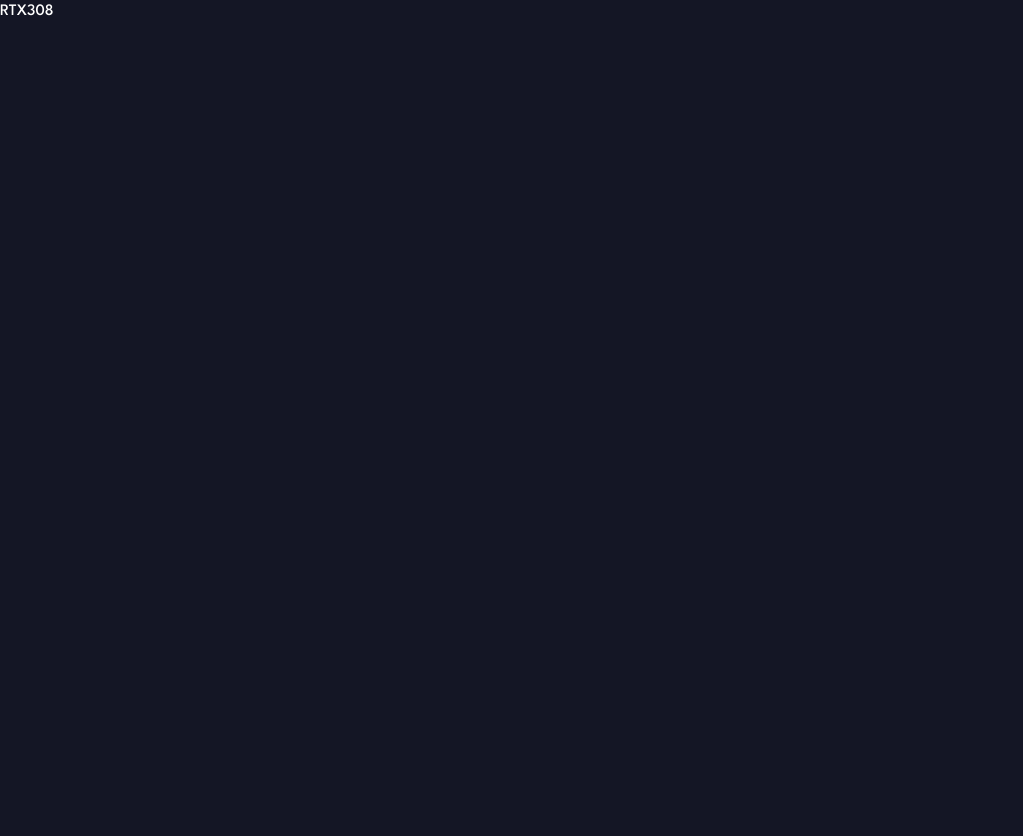
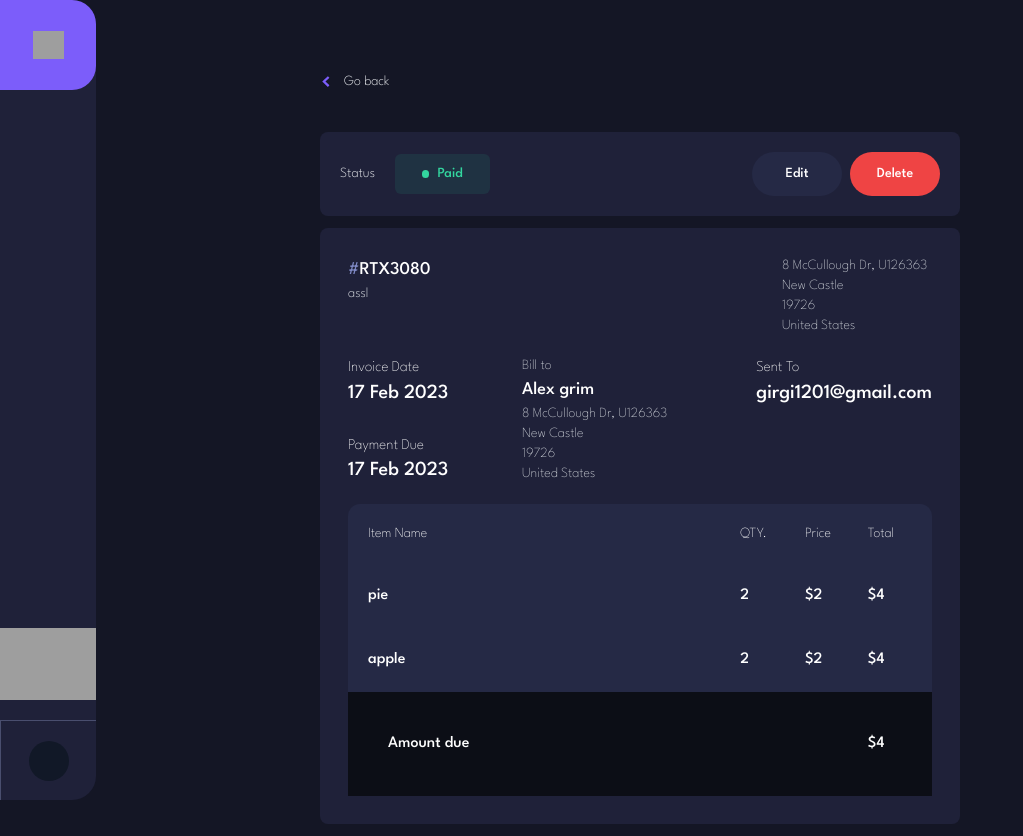
Before and after one commit to gio-palagashvili/invoice-app, a React (Vite) app in the folder frontend/: page /invoice/RTX308 in a window 1280 px wide. Shown: the whole page, without its empty margins (0-1023 px from the left). Before the commit the page ends 800 px from the top, so only its background shows below. Built offline with nearby package versions, Linux system fonts and the light colour scheme; grey boxes are pictures that could not be loaded.

Commit message:
table & stuff

```diff
--- a/frontend/src/components/invoice/Invoices.jsx
+++ b/frontend/src/components/invoice/Invoices.jsx
@@ -2,12 +2,11 @@ import React, { useState } from "react";
 import Header from "./bits/Header";
 import PlusButton from "./bits/PlusButton";
 import Invoice from "./Invoice";
-import downIcon from "../../assets/down_arrow.svg";
 import { motion } from "framer-motion";
-import DropDown from "./bits/DropDown";
+import { Link } from "react-router-dom";
+import FilterButton from "./bits/FilterButton";
 
 const Invoices = () => {
-  const [isOpenDd, setDd] = useState(false);
   return (
     <div
       className="flex flex-col border-1 w-full m-auto mt-7 lg:w-[60%] lg:place-items-center lg:p-12 gap-10 p-3
@@ -17,21 +16,7 @@ const Invoices = () => {
         <Header />
         <div className="rigth capitalize ml-auto flex justify-center place-items-center gap-10">
           <div className="flex relative">
-            <h6
-              className="text-sm flex gap-4 justify-center place-items-center cursor-pointer"
-              onClick={() => setDd((current) => !current)}
-            >
-              filter by status
-              <motion.div
-                animate={{
-                  rotate: isOpenDd ? 180 : 0,
-                }}
-                transition={{ duration: 0.3 }}
-              >
-                <img src={downIcon} alt="" className="self-center rotate-180" />
-              </motion.div>
-            </h6>
-            {isOpenDd ? <DropDown /> : ""}
+            <FilterButton />
           </div>
           <PlusButton />
         </div>
@@ -40,16 +25,18 @@ const Invoices = () => {
         {[-1, 1, 3, 4, 0, 1, 0, 1, 1, 0, 1, 1].map((invoice, index) => {
           return (
             <motion.div
-              initial={{ y: "100%", opacity: 0 }}
-              animate={{ y: 0, opacity: 1, scale: 1 }}
+              initial={{ y: "50%" }}
+              key={index}
+              animate={{ y: 0 }}
               transition={{ duration: 0.5 + index / 2 }}
             >
               <motion.div
                 initial={{ opacity: 0 }}
                 transition={{ duration: 0.3 }}
                 whileInView={{ opacity: 1, scale: 1 }}
-                viewport={{ once: false }}
+                viewport={{ once: true }}
               >
+                <Link to={"invoice/RTX308"}>
                   <Invoice
                     id="RTX308"
                     due="19 Mar 2023"
@@ -57,6 +44,7 @@ const Invoices = () => {
                     amount="3"
                     status={invoice > 0 ? "pending" : "paid"}
                   />
+                </Link>
               </motion.div>
             </motion.div>
           );
--- /dev/null
+++ b/frontend/src/components/invoice/bits/Address.jsx
@@ -0,0 +1,14 @@
+import React from "react";
+
+const Address = (props) => {
+  return (
+    <div className="text-sm flex flex-col font-[50] md:ml-auto">
+      <span className="text-gray-300 w-[150px]">8 McCullough Dr, U126363</span>
+      <span className="text-gray-300">New Castle</span>
+      <span className="text-gray-300">19726</span>
+      <span className="text-gray-300">United States</span>
+    </div>
+  );
+};
+
+export default Address;
--- /dev/null
+++ b/frontend/src/components/invoice/bits/Buttons.jsx
@@ -0,0 +1,16 @@
+import React from "react";
+
+const Buttons = () => {
+  return (
+    <div className="flex place-items-center w-1/3 gap-2">
+      <button className="p-3 ml-auto bg-[#252945] text-sm rounded-full w-[90px]">
+        Edit
+      </button>
+      <button className="p-3 bg-red-500 text-sm rounded-full w-[90px]">
+        Delete
+      </button>
+    </div>
+  );
+};
+
+export default Buttons;
--- /dev/null
+++ b/frontend/src/components/invoice/bits/FilterButton.jsx
@@ -0,0 +1,30 @@
+import React, { useState } from "react";
+import { motion } from "framer-motion";
+import downIcon from "../../../assets/down_arrow.svg";
+import DropDown from "./DropDown";
+
+const FilterButton = (props) => {
+  const [isOpenDd, setDd] = useState(false);
+
+  return (
+    <>
+      <h6
+        className="text-sm flex gap-4 justify-center place-items-center cursor-pointer"
+        onClick={() => setDd((current) => !current)}
+      >
+        filter by status
+        <motion.div
+          animate={{
+            rotate: isOpenDd ? 0 : 180,
+          }}
+          transition={{ duration: 0.3 }}
+        >
+          <img src={downIcon} alt="" className="self-center rotate-180" />
+        </motion.div>
+      </h6>
+      {isOpenDd ? <DropDown /> : ""}
+    </>
+  );
+};
+
+export default FilterButton;
--- /dev/null
+++ b/frontend/src/components/invoice/bits/InvoiceDetail.jsx
@@ -0,0 +1,76 @@
+import React from "react";
+import arrow from "../../../assets/down_arrow.svg";
+import Address from "./Address";
+import Buttons from "./Buttons";
+import StatusButton from "./StatusButton";
+import { Link } from "react-router-dom";
+import Table from "./Table";
+
+const InvoiceDetail = (props) => {
+  return (
+    <div className="p-3 flex w-full place-items-center justify-center md:place-items-baseline md:mt-10 mt-20">
+      <div className="w-[95%] mt-5 flex flex-col gap-10 md:w-[40rem]">
+        <Link to={"../"}>
+          <h1 className="text-sm font-[200] flex gap-3 hover:underline cursor-pointer text-gray-200">
+            <img src={arrow} className="self-center w-3 rotate-90" />
+            Go back
+          </h1>
+        </Link>
+        <div className="flex flex-col gap-3">
+          <div className="bg-[#1F2139] w-full p-5 flex rounded-lg justify-between">
+            <div className="flex place-items-center md:w-1/4 gap-5">
+              <h1 className="text-sm font-[200] text-gray-200">Status</h1>
+              <StatusButton status="paid" />
+            </div>
+            <Buttons />
+          </div>
+          <div className="bg-[#1F2139] p-7 flex rounded-lg flex-col gap-5">
+            <div className="addresss flex flex-col gap-5 md:flex-row">
+              <div>
+                <h1 className="text-[13px] md:text-lg">
+                  <span className="text-[#7E88C3]">#</span>RTX3080
+                </h1>
+                <p className="text-xs font-[200] text-gray-300 md:text-sm">
+                  assl
+                </p>
+              </div>
+              <Address />
+            </div>
+            <div className="flex flex-col gap-5 md:flex-row md:justify-between">
+              <div className="flex gap-[20%]">
+                <div className="flex flex-col gap-5 capitalize">
+                  <div className="w-[120px]">
+                    <p className="text-[15px] font-[100]">invoice date</p>
+                    <h1 className="text-xl">17 feb 2023</h1>
+                  </div>
+                  <div className="mt-auto">
+                    <p className="text-[15px] font-[100]">payment due</p>
+                    <h1 className="text-xl">17 feb 2023</h1>
+                  </div>
+                </div>
+                <div className="addresss flex flex-col">
+                  <h1 className="text-sm text-gray-300 text-[15px] font-[100]">
+                    Bill to
+                  </h1>
+                  <h1 className="text-lg font-[500]">Alex grim</h1>
+                  <div className="text-sm flex flex-col font-[50]">
+                    <Address />
+                  </div>
+                </div>
+              </div>
+              <div className="">
+                <p className="text-[15px] font-[100] capitalize">sent to</p>
+                <h1 className="text-xl">girgi1201@gmail.com</h1>
+              </div>
+            </div>
+            <div className="tableDiv">
+              <Table />
+            </div>
+          </div>
+        </div>
+      </div>
+    </div>
+  );
+};
+
+export default InvoiceDetail;
--- a/frontend/src/components/invoice/bits/StatusButton.jsx
+++ b/frontend/src/components/invoice/bits/StatusButton.jsx
@@ -11,7 +11,7 @@ const StatusButton = (props) => {
       );
     case "paid":
       return (
-        <button className="bg-[#33d6a01e] p-3 custom text-sm flex justify-center place-items-center gap-2 text-[#33D69F] font-[500]">
+        <button className="bg-[#29b4861e] p-3 custom text-sm flex justify-center place-items-center gap-2 text-[#33D69F] font-[500]">
           <span className="h-[0.45rem] w-[0.45rem] rounded-full bg-[#33D69F]"></span>
           Paid
         </button>
--- /dev/null
+++ b/frontend/src/components/invoice/bits/Table.jsx
@@ -0,0 +1,44 @@
+import React from "react";
+
+const Table = (props) => {
+  return (
+    <table className="bg-[#252945] w-full text-left rounded-xl">
+      <thead className="table-header-group w-full text-sm">
+        <tr className="font-[100]">
+          <th className="p-5 font-[100]">Item Name</th>
+          <th className="font-[100]">QTY.</th>
+          <th className="font-[100]">Price</th>
+          <th className="font-[100]">Total</th>
+        </tr>
+      </thead>
+      <tbody>
+        <tr>
+          <td className="p-5">pie</td>
+          <td>2</td>
+          <td>$2</td>
+          <td>$4</td>
+        </tr>
+        <tr>
+          <td className="p-5">apple</td>
+          <td>2</td>
+          <td>$2</td>
+          <td>$4</td>
+        </tr>
+      </tbody>
+      <tfoot className="bg-[#0C0E16] h-20 ">
+        <tr>
+          <td className="p-10">
+            <h1>Amount due</h1>
+          </td>
+          <td></td>
+          <td></td>
+          <td>
+            <h1>$4</h1>
+          </td>
+        </tr>
+      </tfoot>
+    </table>
+  );
+};
+
+export default Table;
--- a/frontend/src/components/nav/Nav.jsx
+++ b/frontend/src/components/nav/Nav.jsx
@@ -2,7 +2,7 @@ import React from "react";
 
 const Nav = (props) => {
   return (
-    <div className="bg-[#1F2139] w-full h-[5rem] rounded-tr-xl flex lg:w-[6rem] lg:h-[100vh] lg:flex-col lg:rounded-br-3xl lg:rounded-tr-3xl">
+    <div className="bg-[#1F2139] w-full h-[5rem] rounded-tr-xl flex lg:w-[6rem] lg:h-[100vh] lg:flex-col lg:rounded-br-3xl lg:rounded-tr-3xl fixed">
       <div className="logo bg-[#7C5DFA] h-full rounded-tr-3xl rounded-br-3xl flex justify-center w-[80px] lg:flex-col lg:w-full lg:h-[90px]">
         <img
           src="https://invoice-app-giraffe.vercel.app/images/logo.svg"
--- a/frontend/src/index.css
+++ b/frontend/src/index.css
@@ -1,4 +1,4 @@
-@import url('https://fonts.googleapis.com/css2?family=League+Spartan:wght@200;500;700&display=swap');
+@import url('https://fonts.googleapis.com/css2?family=League+Spartan:wght@100;200;500;700&display=swap');
 @tailwind base;
 @tailwind components;
 @tailwind utilities;
@@ -91,3 +91,7 @@
   border-width: 0 2px 2px 0;
   transform: rotate(45deg);
 }
+
+.trans {
+  transform: translate(-50%, -50%);
+}
--- a/frontend/src/pages/invoice.jsx
+++ b/frontend/src/pages/invoice.jsx
@@ -1,10 +1,30 @@
 import React from "react";
-import { Link, useParams } from "react-router-dom";
+import { motion } from "framer-motion";
+import { useParams } from "react-router-dom";
+import Nav from "../components/nav/Nav";
+import InvoiceDetail from "../components/invoice/bits/InvoiceDetail";
 
 const Invoice = () => {
   const { id } = useParams();
-
-  return <div>{id}</div>;
+  return (
+    <motion.div
+      initial={{ opacity: 0 }}
+      animate={{ opacity: 1 }}
+      transition={{ duration: 1 }}
+    >
+      <div className="z-1 flex flex-col lg:flex-row">
+        <Nav />
+        <motion.div
+          initial={{ opacity: 0 }}
+          animate={{ opacity: 1 }}
+          transition={{ duration: 1.5 }}
+          className="w-full"
+        >
+          <InvoiceDetail />
+        </motion.div>
+      </div>
+    </motion.div>
+  );
 };
 
 export default Invoice;
```
Lines whose indentation alone changed are shown as unchanged.
